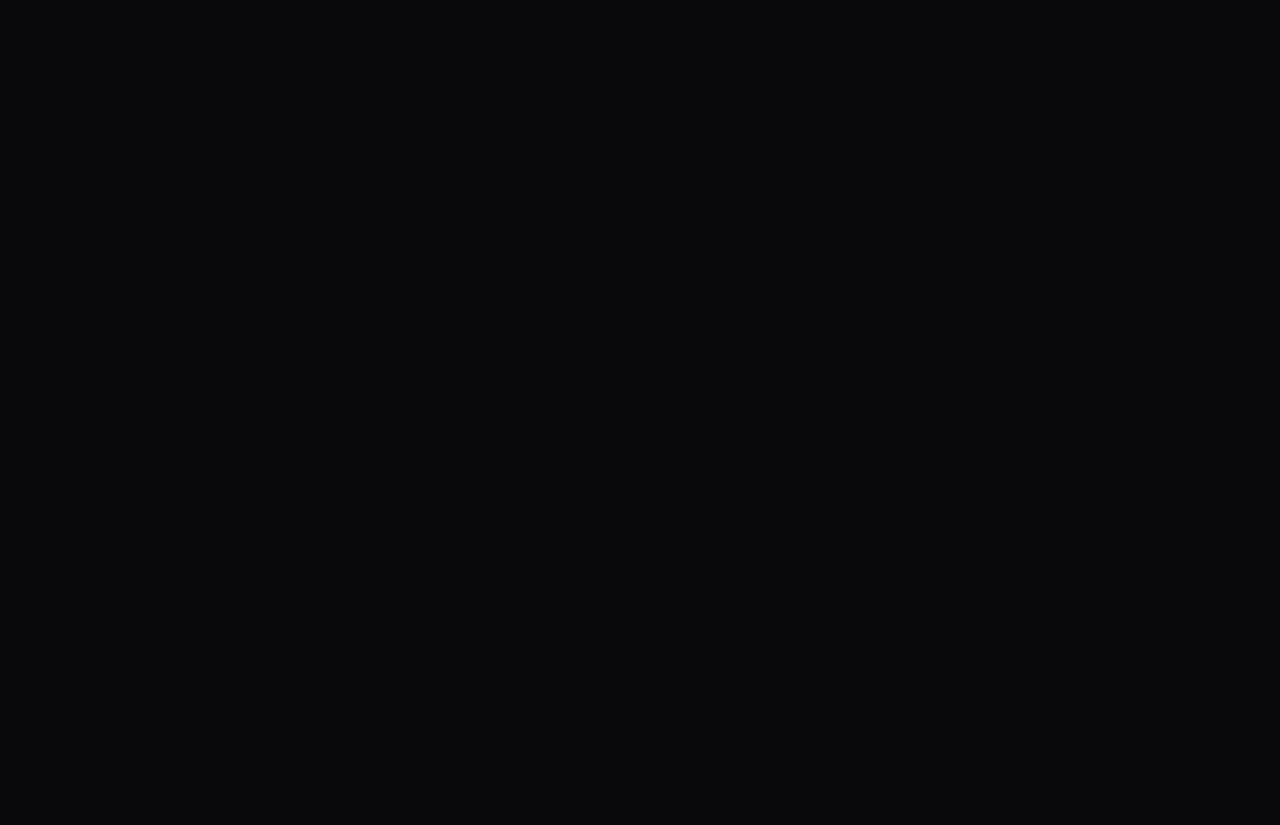
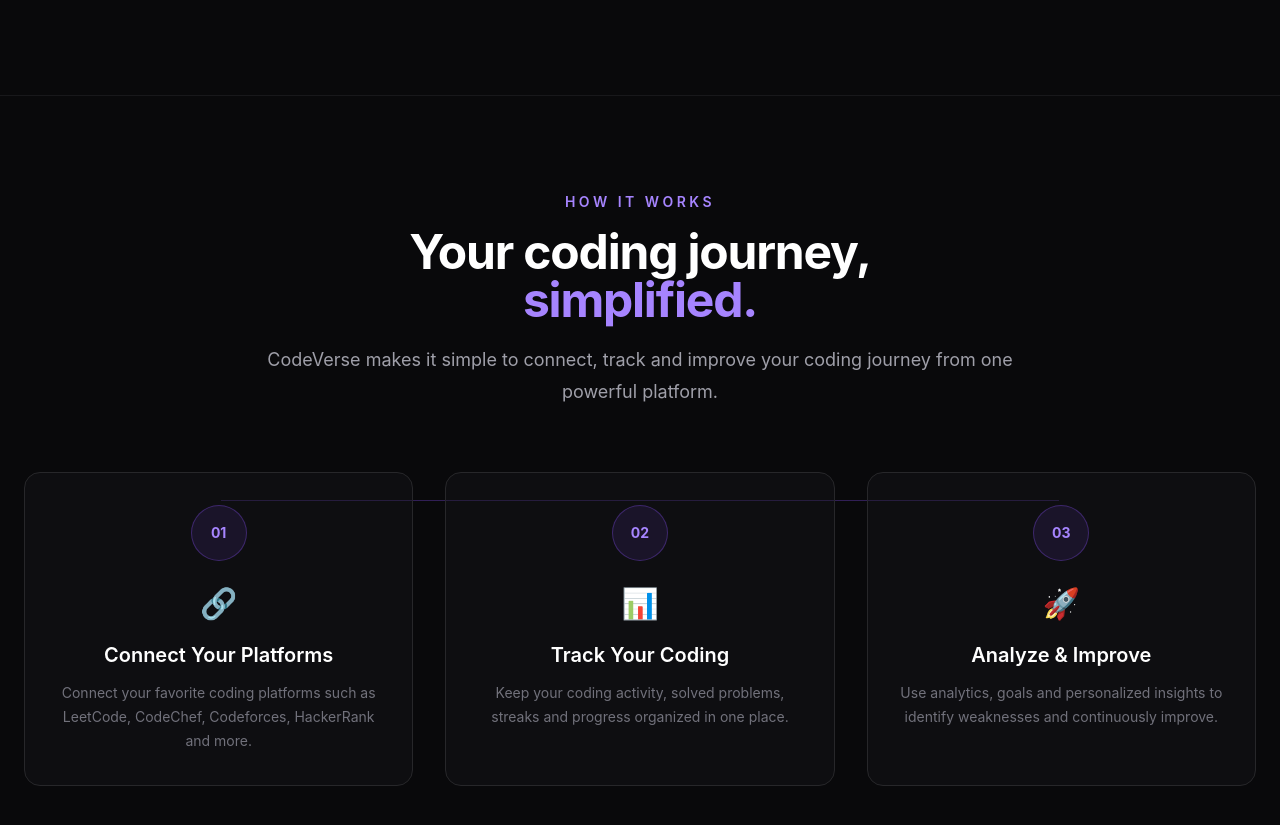
Before and after one commit to Priyaa-2005/Codeverse, a React (Vite) app in the folder client/: page / in a window 1280 px wide. Shown: the part 2955-3780 px from the top of the page. Before the commit the page ends 3050 px from the top, so only its background shows below. Built offline with nearby package versions, Linux system fonts and the light colour scheme.

Commit message:
feat: add how it works section

```diff
--- /dev/null
+++ b/client/src/components/how-it-works/HowItWorks.jsx
@@ -0,0 +1,89 @@
+const steps = [
+  {
+    number: "01",
+    icon: "🔗",
+    title: "Connect Your Platforms",
+    description:
+      "Connect your favorite coding platforms such as LeetCode, CodeChef, Codeforces, HackerRank and more.",
+  },
+  {
+    number: "02",
+    icon: "📊",
+    title: "Track Your Coding",
+    description:
+      "Keep your coding activity, solved problems, streaks and progress organized in one place.",
+  },
+  {
+    number: "03",
+    icon: "🚀",
+    title: "Analyze & Improve",
+    description:
+      "Use analytics, goals and personalized insights to identify weaknesses and continuously improve.",
+  },
+];
+
+function HowItWorks() {
+  return (
+    <section
+      id="how-it-works"
+      className="relative border-t border-zinc-900 bg-zinc-950 px-6 py-24"
+    >
+      <div className="mx-auto max-w-7xl">
+
+        {/* Heading */}
+        <div className="mx-auto max-w-3xl text-center">
+          <p className="text-sm font-semibold uppercase tracking-[0.25em] text-violet-400">
+            How It Works
+          </p>
+
+          <h2 className="mt-4 text-4xl font-bold tracking-tight sm:text-5xl">
+            Your coding journey,
+            <br />
+            <span className="text-violet-400">simplified.</span>
+          </h2>
+
+          <p className="mt-5 text-lg leading-8 text-zinc-400">
+            CodeVerse makes it simple to connect, track and improve your
+            coding journey from one powerful platform.
+          </p>
+        </div>
+
+        {/* Steps */}
+        <div className="relative mt-16 grid gap-8 md:grid-cols-3">
+
+          {/* Connecting Line */}
+          <div className="pointer-events-none absolute left-[16%] right-[16%] top-7 hidden h-px bg-violet-500/30 md:block" />
+
+          {steps.map((step) => (
+            <div
+              key={step.number}
+              className="relative rounded-2xl border border-zinc-800 bg-zinc-900/40 p-8 text-center transition duration-300 hover:-translate-y-1 hover:border-violet-500/40 hover:bg-zinc-900"
+            >
+              {/* Number */}
+              <div className="relative mx-auto flex h-14 w-14 items-center justify-center rounded-full border border-violet-500/30 bg-violet-500/10 text-sm font-bold text-violet-400">
+                {step.number}
+              </div>
+
+              {/* Icon */}
+              <div className="mt-6 text-3xl">
+                {step.icon}
+              </div>
+
+              {/* Title */}
+              <h3 className="mt-5 text-xl font-semibold text-white">
+                {step.title}
+              </h3>
+
+              {/* Description */}
+              <p className="mt-3 text-sm leading-6 text-zinc-500">
+                {step.description}
+              </p>
+            </div>
+          ))}
+        </div>
+      </div>
+    </section>
+  );
+}
+
+export default HowItWorks;
--- a/client/src/pages/Home.jsx
+++ b/client/src/pages/Home.jsx
@@ -1,7 +1,7 @@
 import Navbar from "../components/layout/Navbar";
 import PlatformSection from "../components/platforms/PlatformSection";
 import FeaturesSection from "../components/features/FeaturesSection";
-
+import HowItWorks from "../components/how-it-works/HowItWorks";
 function Home() {
   return (
     <main
@@ -185,6 +185,8 @@ function Home() {
 
       {/* ==================== FEATURES SECTION ==================== */}
       <FeaturesSection />
+
+      <HowItWorks/>
     </main>
   );
 }
```
